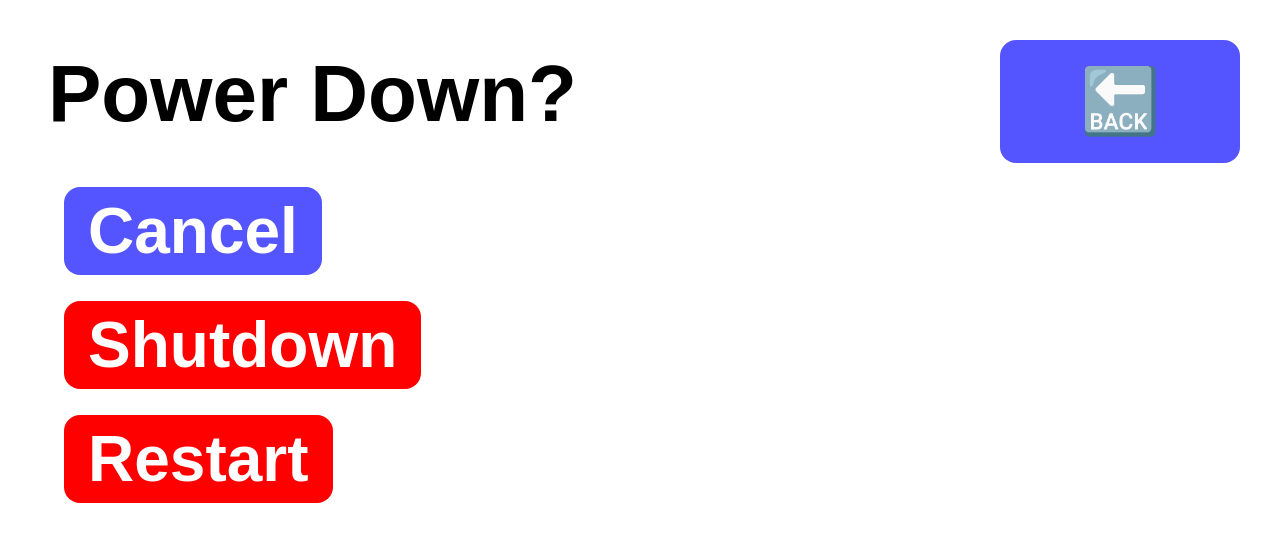
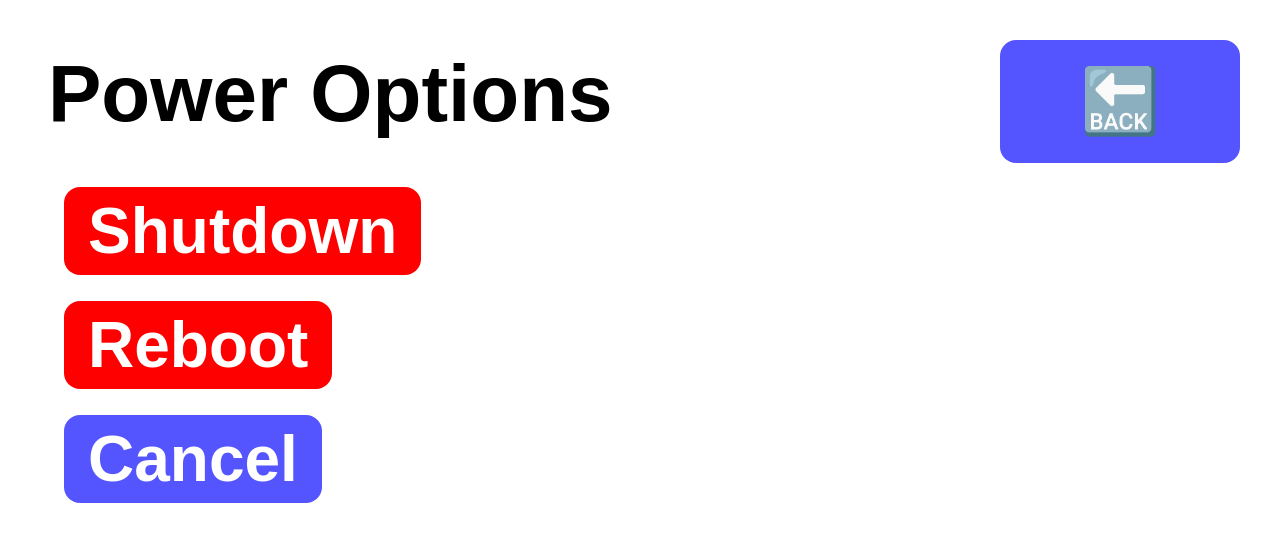
Before and after one commit to melbcc/QR-Code-Reader, a Django app: page /power/confirm in a window 1280 px wide. Shown: the top 542 px of the page. Run offline with Django 3.2, Linux system fonts and the light colour scheme; parts of the project's set-up code (start-up, migrations or seed data) failed here and were passed over.

Commit message:
changed wording

```diff
--- a/webapp/scanner/templates/power-confirm.html
+++ b/webapp/scanner/templates/power-confirm.html
@@ -11,15 +11,15 @@
       <a href="{% url 'index' %}">&#x1F519;</a>
     </div>
 
-    <h1>Power Down?</h1>
-    <p>
-      <a href="{% url 'index' %}" class="button">Cancel</a>
-    </p>
+    <h1>Power Options</h1>
     <p>
       <a href="{% url 'power-off' %}" class="button button-red">Shutdown</a>
     </p>
     <p>
-      <a href="{% url 'power-restart' %}" class="button button-red">Restart</a>
+      <a href="{% url 'power-restart' %}" class="button button-red">Reboot</a>
+    </p>
+    <p>
+      <a href="{% url 'index' %}" class="button">Cancel</a>
     </p>
   </body>
 </html>
```
